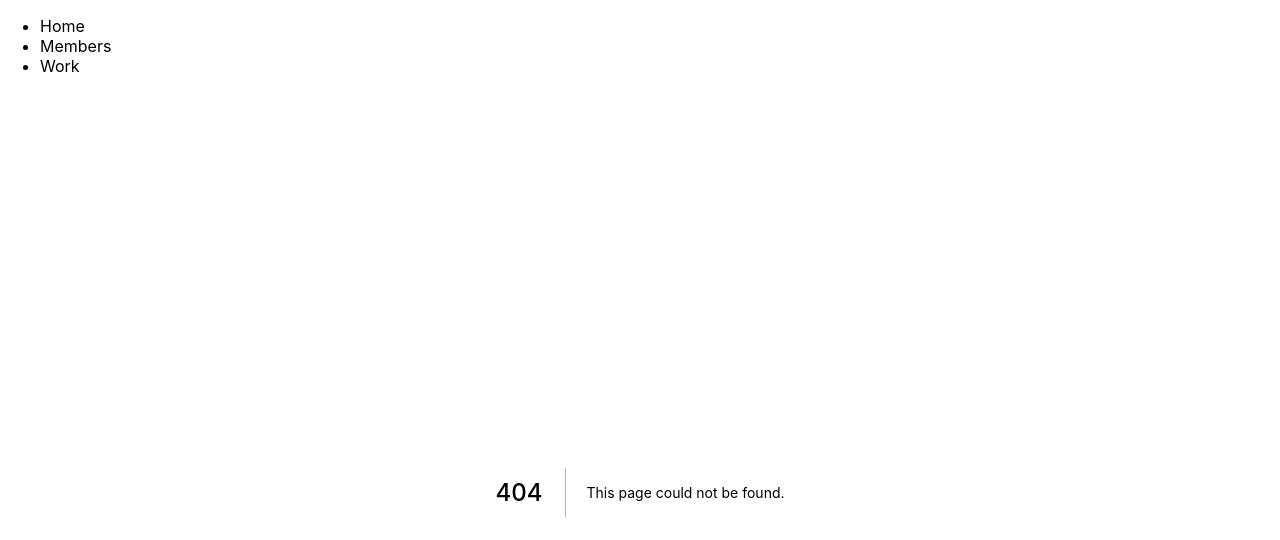
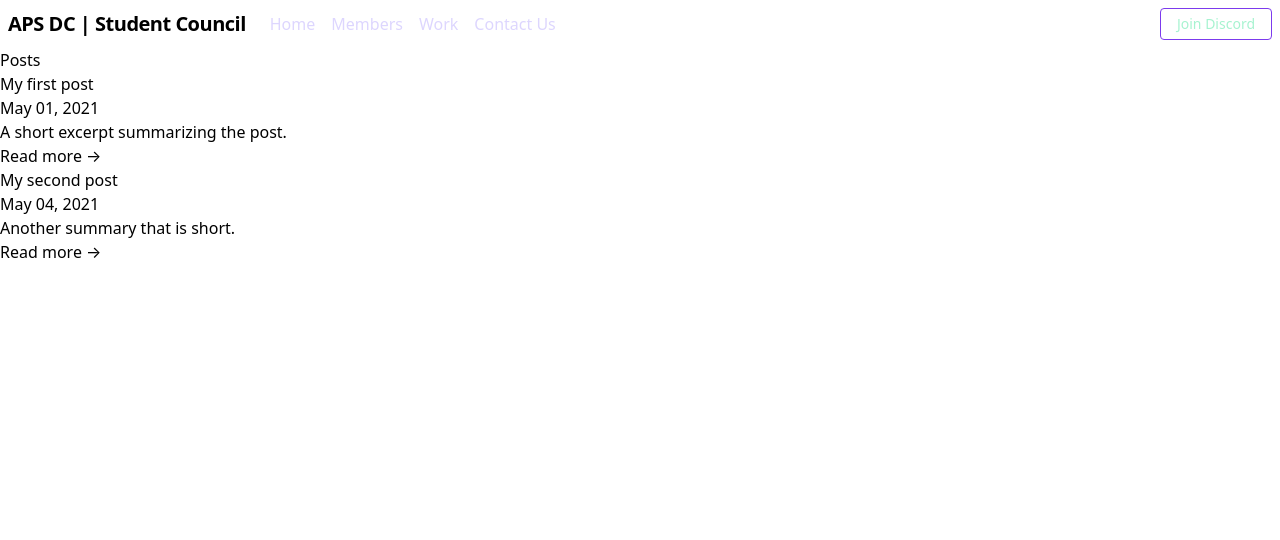
Before and after one commit to MalwarePerseus/StudentCouncil, a Next.js app: page /posts in a window 1280 px wide. Before the commit this address had no page. Shown: the top 540 px of the page. Built offline with nearby package versions, Linux system fonts and the light colour scheme.

Commit message:
Fixed Tailwind | Made Navbar

```diff
--- a/pages/_app.js
+++ b/pages/_app.js
@@ -1,33 +1,51 @@
 import Link from 'next/link'
 
-import 'tailwindcss/tailwind.css'
 import '../styles/globals.css'
 
 function MyApp({ Component, pageProps }) {
   return(
     <>
-      <header>
-        <nav>
-          <ul>
-            <li>
-              <Link href="/">
-                <a>Home</a>
-              </Link>
-            </li>
-            <li>
-              <Link href="/members">
-                <a>Members</a>
-              </Link>
-            </li>
-            <li>
-              <Link href="/posts">
-                <a>Work</a>
-              </Link>
-            </li>
-          </ul>
-        </nav>
-      </header>
-
+      <nav className="flex items-center justify-between flex-wrap p-2">
+          <div className="flex items-center flex-shrink-0 mr-6">
+              <span className="font-semibold text-xl tracking-tight">APS DC | Student Council</span>
+          </div>
+          <div className="block lg:hidden">
+              <button>
+              <svg className="fill-current h-3 w-3" viewBox="0 0 20 20" xmlns="http://www.w3.org/2000/svg"><title>Menu</title><path d="M0 3h20v2H0V3zm0 6h20v2H0V9zm0 6h20v2H0v-2z"/></svg>
+              </button>
+          </div>
+          <div className="w-full flex-grow block lg:flex lg:w-auto lg:items-center">
+              <div className="text-md lg:flex-grow">
+                  <Link href='/'>
+                    <a className="block mt-4 lg:inline-block lg:mt-0 text-purple-200 hover:text-white mr-4">
+                      Home
+                    </a>
+                  </Link>
+                  <Link href='/members'>
+                    <a className="block mt-4 lg:inline-block lg:mt-0 text-purple-200 hover:text-white mr-4">
+                      Members
+                    </a>
+                  </Link>
+                  <Link href='/posts'>
+                    <a className="block mt-4 lg:inline-block lg:mt-0 text-purple-200 hover:text-white mr-4">
+                      Work
+                    </a>
+                  </Link>
+                  <Link href='/contact'>
+                    <a className="block mt-4 lg:inline-block lg:mt-0 text-purple-200 hover:text-white mr-4">
+                      Contact Us
+                    </a>
+                  </Link>
+              </div>
+              <div>
+                <Link href="https://discord.gg/fCUmxMxwEg">
+                  <a className="inline-block text-sm px-4 py-2 leading-none border rounded text-green-200 border-purple-600 hover:border-transparent hover:text-purple-900 hover:bg-white mt-4 lg:mt-0">
+                    Join Discord
+                  </a>
+                </Link>
+              </div>
+          </div>
+      </nav>
       <main>
         <Component {...pageProps} />
       </main>
--- a/pages/index.js
+++ b/pages/index.js
@@ -1,69 +1,14 @@
 import Head from 'next/head'
 import Image from 'next/image'
-import styles from '../styles/Home.module.css'
 
 export default function Home() {
   return (
-    <div className={styles.container}>
+    <div>
       <Head>
-        <title>Create Next App</title>
-        <meta name="description" content="Generated by create next app" />
+        <title>Student Council | APSDC</title>
+        <meta name="description" content="Official Website of the APSDC Student Council | Let's Bring About A Revolution!" />
         <link rel="icon" href="/favicon.ico" />
       </Head>
-
-      <main className={styles.main}>
-        <h1 className={styles.title}>
-          Welcome to <a href="https://nextjs.org">Next.js!</a>
-        </h1>
-
-        <p className={styles.description}>
-          Get started by editing{' '}
-          <code className={styles.code}>pages/index.js</code>
-        </p>
-
-        <div className={styles.grid}>
-          <a href="https://nextjs.org/docs" className={styles.card}>
-            <h2>Documentation &rarr;</h2>
-            <p>Find in-depth information about Next.js features and API.</p>
-          </a>
-
-          <a href="https://nextjs.org/learn" className={styles.card}>
-            <h2>Learn &rarr;</h2>
-            <p>Learn about Next.js in an interactive course with quizzes!</p>
-          </a>
-
-          <a
-            href="https://github.com/vercel/next.js/tree/master/examples"
-            className={styles.card}
-          >
-            <h2>Examples &rarr;</h2>
-            <p>Discover and deploy boilerplate example Next.js projects.</p>
-          </a>
-
-          <a
-            href="https://vercel.com/new?utm_source=create-next-app&utm_medium=default-template&utm_campaign=create-next-app"
-            className={styles.card}
-          >
-            <h2>Deploy &rarr;</h2>
-            <p>
-              Instantly deploy your Next.js site to a public URL with Vercel.
-            </p>
-          </a>
-        </div>
-      </main>
-
-      <footer className={styles.footer}>
-        <a
-          href="https://vercel.com?utm_source=create-next-app&utm_medium=default-template&utm_campaign=create-next-app"
-          target="_blank"
-          rel="noopener noreferrer"
-        >
-          Powered by{' '}
-          <span className={styles.logo}>
-            <Image src="/vercel.svg" alt="Vercel Logo" width={72} height={16} />
-          </span>
-        </a>
-      </footer>
     </div>
   )
 }
--- /dev/null
+++ b/pages/posts/index.js
@@ -0,0 +1,56 @@
+import Link from 'next/link'
+
+export default function Posts({posts}) {
+  return (
+    <div className="posts">
+      <h1>Posts</h1>
+      {posts.map(post => {
+        const prettyDate = new Date(post.createdAt).toLocaleString('en-US', {
+          month : 'short',
+          day: '2-digit',
+          year: 'numeric',
+        })
+        return(
+          <article key="post.slug">
+            <h2>
+              <Link href={post.permalink}>
+                <a>{post.title}</a>
+              </Link>
+            </h2>
+
+            <time dateTime={post.createdAt}>{prettyDate}</time>
+
+            <p>{post.excerpt}</p>
+
+            <Link href={post.permalink}>
+             <a>Read more →</a>
+            </Link>
+
+          </article>
+          )
+      })}
+    </div>
+  )
+}
+
+export function getStaticProps() {
+  return {
+    props: {
+      posts: [
+        {
+          title: "My first post",
+          createdAt: "2021-05-01",
+          excerpt: "A short excerpt summarizing the post.",
+          permalink: "/posts/my-first-post",
+          slug: "my-first-post",
+        }, {
+          title: "My second post",
+          createdAt: "2021-05-04",
+          excerpt: "Another summary that is short.",
+          permalink: "/posts/my-second-post",
+          slug: "my-second-post",
+        }
+      ]
+    }
+  }
+}
--- a/styles/globals.css
+++ b/styles/globals.css
@@ -1,16 +1,3 @@
-html,
-body {
-  padding: 0;
-  margin: 0;
-  font-family: -apple-system, BlinkMacSystemFont, Segoe UI, Roboto, Oxygen,
-    Ubuntu, Cantarell, Fira Sans, Droid Sans, Helvetica Neue, sans-serif;
-}
-
-a {
-  color: inherit;
-  text-decoration: none;
-}
-
-* {
-  box-sizing: border-box;
-}
+@tailwind base;
+@tailwind components;
+@tailwind utilities;
```
Also changed, not shown: styles/Home.module.css (deleted, +0 -121 lines), tailwindcss/tailwind.css (deleted).
